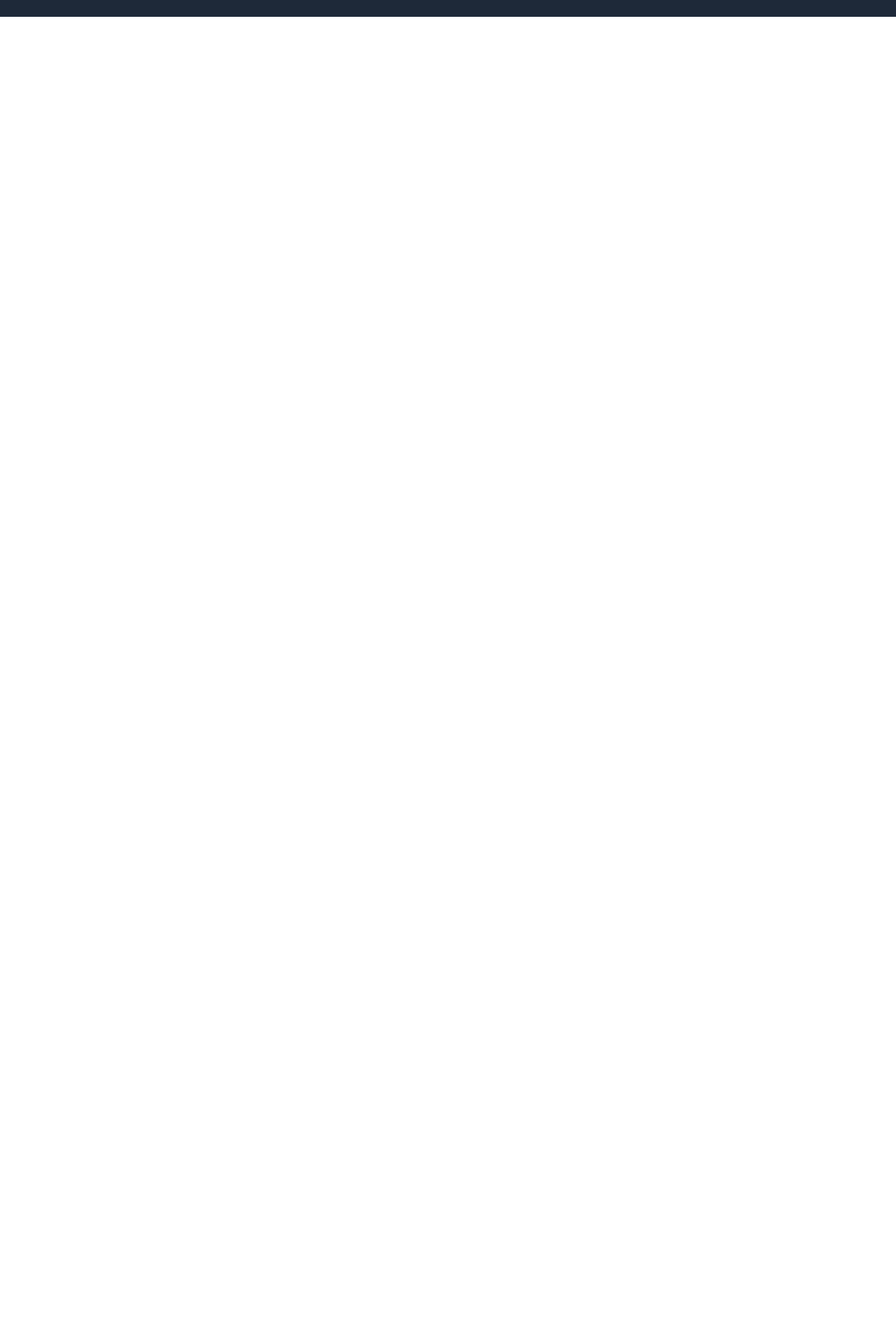
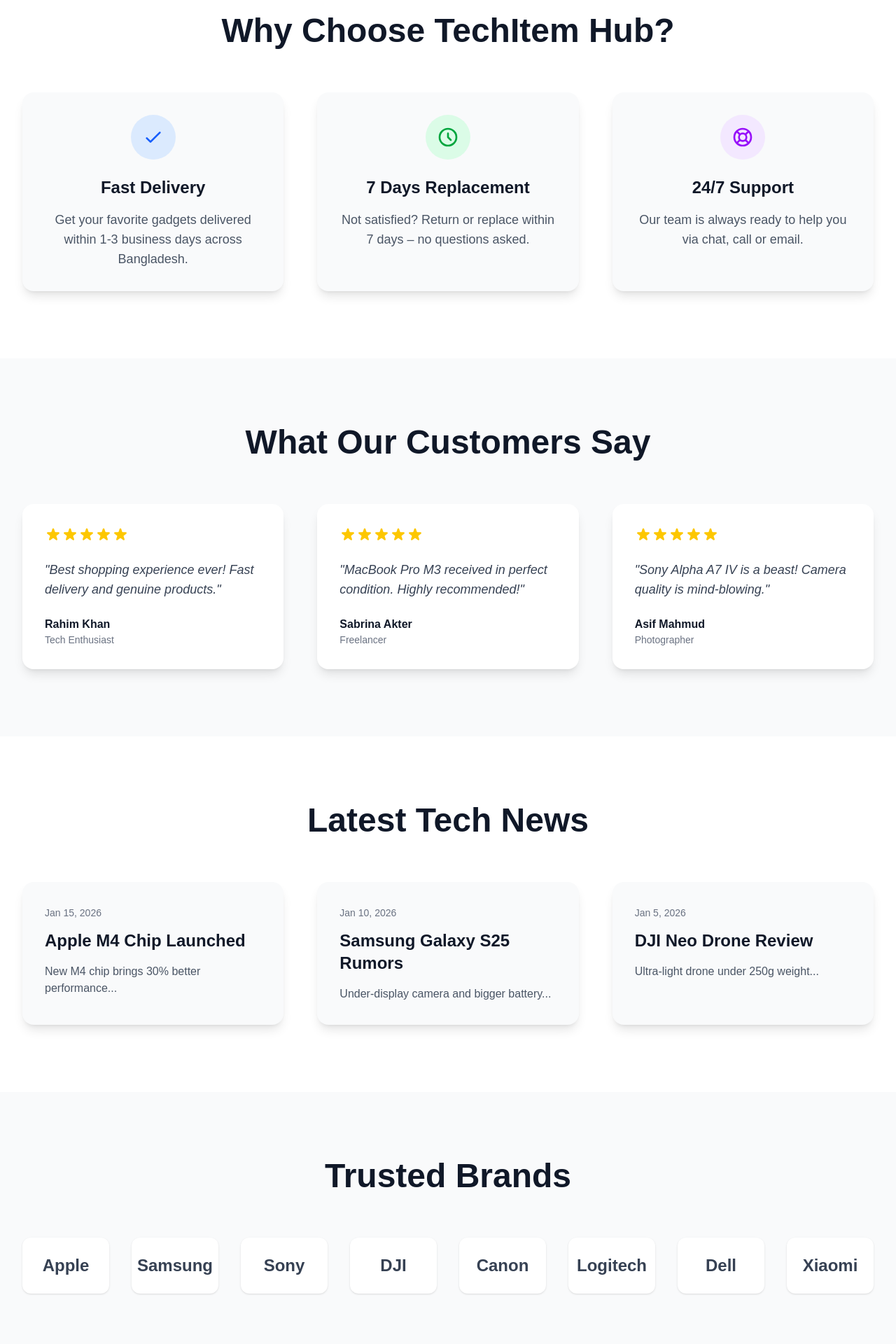
Before and after one commit to akashsarker2478/techitem-hub, a Next.js app: page / in a window 1280 px wide. Shown: the part 2300-4220 px from the top of the page at 70% size. Before the commit the page ends 2324 px from the top, so only its background shows below. Built offline with nearby package versions, Linux system fonts and the light colour scheme.

Commit message:
why chose us , latest news , testimonials section add

```diff
--- a/src/app/page.js
+++ b/src/app/page.jsx
@@ -1,7 +1,12 @@
 import Footer from "@/components/Footer";
 import Navbar from "@/components/Navbar";
+import Brands from "@/components/sections/Brands";
+import CallToAction from "@/components/sections/CallToAction";
 import FeaturedProducts from "@/components/sections/FeaturedProducts";
 import HeroSection from "@/components/sections/HeroSection";
+import LatestNews from "@/components/sections/LatestNews";
+import Testimonials from "@/components/sections/Testimonials";
+import WhyChooseUs from "@/components/sections/WhyChooseUs";
 import Image from "next/image";
 
 export default function Home() {
@@ -11,6 +16,11 @@
 
     <HeroSection></HeroSection>
     <FeaturedProducts></FeaturedProducts>
+    <WhyChooseUs />
+        <Testimonials />
+        <LatestNews />
+        <Brands />
+        <CallToAction />
 
       <Footer />
     </div>
--- /dev/null
+++ b/src/components/sections/Brands.jsx
@@ -0,0 +1,27 @@
+// src/components/sections/Brands.jsx
+export default function Brands() {
+  const brands = [
+    "Apple", "Samsung", "Sony", "DJI", "Canon", "Logitech", "Dell", "Xiaomi"
+  ];
+
+  return (
+    <section className="py-16 md:py-24 bg-gray-50">
+      <div className="container mx-auto px-4 sm:px-6 lg:px-8">
+        <h2 className="text-4xl md:text-5xl font-bold text-center mb-16 text-gray-900">
+          Trusted Brands
+        </h2>
+
+        <div className="grid grid-cols-2 sm:grid-cols-4 lg:grid-cols-8 gap-8">
+          {brands.map((brand, idx) => (
+            <div
+              key={idx}
+              className="flex items-center justify-center p-6 bg-white rounded-xl shadow hover:shadow-lg transition"
+            >
+              <span className="text-2xl font-bold text-gray-700">{brand}</span>
+            </div>
+          ))}
+        </div>
+      </div>
+    </section>
+  );
+}
--- /dev/null
+++ b/src/components/sections/CallToAction.jsx
@@ -0,0 +1,25 @@
+import Link from 'next/link';
+import React from 'react';
+
+const CallToAction = () => {
+    return (
+        <section className="py-20 md:py-32 bg-gradient-to-r from-blue-600 to-indigo-600 text-white">
+      <div className="container mx-auto px-4 sm:px-6 lg:px-8 text-center">
+        <h2 className="text-4xl md:text-6xl font-bold mb-8">
+          Ready to Upgrade Your Tech?
+        </h2>
+        <p className="text-xl md:text-2xl mb-12 max-w-3xl mx-auto opacity-90">
+          Shop now and get the best deals on premium gadgets!
+        </p>
+        <Link
+          href="/items"
+          className="inline-block bg-white text-blue-700 font-bold text-xl px-12 py-6 rounded-full hover:bg-gray-100 transition transform hover:scale-105 shadow-2xl"
+        >
+          Shop Now →
+        </Link>
+      </div>
+    </section>
+    );
+};
+
+export default CallToAction;
--- /dev/null
+++ b/src/components/sections/LatestNews.jsx
@@ -0,0 +1,47 @@
+// src/components/sections/LatestNews.jsx
+export default function LatestNews() {
+  const news = [
+    {
+      title: "Apple M4 Chip Launched",
+      date: "Jan 15, 2026",
+      desc: "New M4 chip brings 30% better performance...",
+    },
+    {
+      title: "Samsung Galaxy S25 Rumors",
+      date: "Jan 10, 2026",
+      desc: "Under-display camera and bigger battery...",
+    },
+    {
+      title: "DJI Neo Drone Review",
+      date: "Jan 5, 2026",
+      desc: "Ultra-light drone under 250g weight...",
+    },
+  ];
+
+  return (
+    <section className="py-16 md:py-24 bg-white">
+      <div className="container mx-auto px-4 sm:px-6 lg:px-8">
+        <h2 className="text-4xl md:text-5xl font-bold text-center mb-16 text-gray-900">
+          Latest Tech News
+        </h2>
+
+        <div className="grid grid-cols-1 md:grid-cols-3 gap-8 lg:gap-12">
+          {news.map((item, idx) => (
+            <div
+              key={idx}
+              className="bg-gray-50 rounded-2xl overflow-hidden shadow-lg hover:shadow-xl transition"
+            >
+              <div className="p-8">
+                <span className="text-sm text-gray-500">{item.date}</span>
+                <h3 className="text-2xl font-bold mt-3 mb-4 text-gray-900">
+                  {item.title}
+                </h3>
+                <p className="text-gray-600">{item.desc}</p>
+              </div>
+            </div>
+          ))}
+        </div>
+      </div>
+    </section>
+  );
+}
--- /dev/null
+++ b/src/components/sections/Testimonials.jsx
@@ -0,0 +1,55 @@
+// src/components/sections/Testimonials.jsx
+export default function Testimonials() {
+  const reviews = [
+    {
+      name: "Rahim Khan",
+      role: "Tech Enthusiast",
+      text: "Best shopping experience ever! Fast delivery and genuine products.",
+      rating: 5,
+    },
+    {
+      name: "Sabrina Akter",
+      role: "Freelancer",
+      text: "MacBook Pro M3 received in perfect condition. Highly recommended!",
+      rating: 5,
+    },
+    {
+      name: "Asif Mahmud",
+      role: "Photographer",
+      text: "Sony Alpha A7 IV is a beast! Camera quality is mind-blowing.",
+      rating: 5,
+    },
+  ];
+
+  return (
+    <section className="py-16 md:py-24 bg-gray-50">
+      <div className="container mx-auto px-4 sm:px-6 lg:px-8">
+        <h2 className="text-4xl md:text-5xl font-bold text-center mb-16 text-gray-900">
+          What Our Customers Say
+        </h2>
+
+        <div className="grid grid-cols-1 md:grid-cols-3 gap-8 lg:gap-12">
+          {reviews.map((review, idx) => (
+            <div
+              key={idx}
+              className="bg-white p-8 rounded-2xl shadow-lg hover:shadow-xl transition"
+            >
+              <div className="flex mb-6">
+                {[...Array(review.rating)].map((_, i) => (
+                  <svg key={i} className="w-6 h-6 text-yellow-400" fill="currentColor" viewBox="0 0 20 20">
+                    <path d="M9.049 2.927c.3-.921 1.603-.921 1.902 0l1.07 3.292a1 1 0 00.95.69h3.462c.969 0 1.371 1.24.588 1.81l-2.8 2.034a1 1 0 00-.364 1.118l1.07 3.292c.3.921-.755 1.688-1.54 1.118l-2.8-2.034a1 1 0 00-1.175 0l-2.8 2.034c-.784.57-1.838-.197-1.539-1.118l1.07-3.292a1 1 0 00-.364-1.118L2.98 8.72c-.783-.57-.38-1.81.588-1.81h3.461a1 1 0 00.951-.69l1.07-3.292z" />
+                  </svg>
+                ))}
+              </div>
+              <p className="text-gray-700 text-lg mb-6 italic">"{review.text}"</p>
+              <div>
+                <h4 className="font-bold text-gray-900">{review.name}</h4>
+                <p className="text-gray-500 text-sm">{review.role}</p>
+              </div>
+            </div>
+          ))}
+        </div>
+      </div>
+    </section>
+  );
+}
--- /dev/null
+++ b/src/components/sections/WhyChooseUs.jsx
@@ -0,0 +1,50 @@
+// src/components/sections/WhyChooseUs.jsx
+export default function WhyChooseUs() {
+  return (
+    <section className="py-16 md:py-24 bg-white">
+      <div className="container mx-auto px-4 sm:px-6 lg:px-8">
+        <h2 className="text-4xl md:text-5xl font-bold text-center mb-16 text-gray-900">
+          Why Choose TechItem Hub?
+        </h2>
+
+        <div className="grid grid-cols-1 md:grid-cols-3 gap-8 lg:gap-12">
+          <div className="text-center p-8 bg-gray-50 rounded-2xl shadow-lg hover:shadow-xl transition">
+            <div className="w-16 h-16 mx-auto mb-6 bg-blue-100 rounded-full flex items-center justify-center">
+              <svg className="w-8 h-8 text-blue-600" fill="none" stroke="currentColor" viewBox="0 0 24 24">
+                <path strokeLinecap="round" strokeLinejoin="round" strokeWidth={2} d="M5 13l4 4L19 7" />
+              </svg>
+            </div>
+            <h3 className="text-2xl font-bold mb-4 text-gray-900">Fast Delivery</h3>
+            <p className="text-gray-600 text-lg">
+              Get your favorite gadgets delivered within 1-3 business days across Bangladesh.
+            </p>
+          </div>
+
+          <div className="text-center p-8 bg-gray-50 rounded-2xl shadow-lg hover:shadow-xl transition">
+            <div className="w-16 h-16 mx-auto mb-6 bg-green-100 rounded-full flex items-center justify-center">
+              <svg className="w-8 h-8 text-green-600" fill="none" stroke="currentColor" viewBox="0 0 24 24">
+                <path strokeLinecap="round" strokeLinejoin="round" strokeWidth={2} d="M12 8v4l3 3m6-3a9 9 0 11-18 0 9 9 0 0118 0z" />
+              </svg>
+            </div>
+            <h3 className="text-2xl font-bold mb-4 text-gray-900">7 Days Replacement</h3>
+            <p className="text-gray-600 text-lg">
+              Not satisfied? Return or replace within 7 days – no questions asked.
+            </p>
+          </div>
+
+          <div className="text-center p-8 bg-gray-50 rounded-2xl shadow-lg hover:shadow-xl transition">
+            <div className="w-16 h-16 mx-auto mb-6 bg-purple-100 rounded-full flex items-center justify-center">
+              <svg className="w-8 h-8 text-purple-600" fill="none" stroke="currentColor" viewBox="0 0 24 24">
+                <path strokeLinecap="round" strokeLinejoin="round" strokeWidth={2} d="M18.364 5.636l-3.536 3.536m0 5.656l3.536 3.536M9.172 9.172L5.636 5.636m3.536 9.192l-3.536 3.536M21 12a9 9 0 11-18 0 9 9 0 0118 0zm-5 0a4 4 0 11-8 0 4 4 0 018 0z" />
+              </svg>
+            </div>
+            <h3 className="text-2xl font-bold mb-4 text-gray-900">24/7 Support</h3>
+            <p className="text-gray-600 text-lg">
+              Our team is always ready to help you via chat, call or email.
+            </p>
+          </div>
+        </div>
+      </div>
+    </section>
+  );
+}
```
